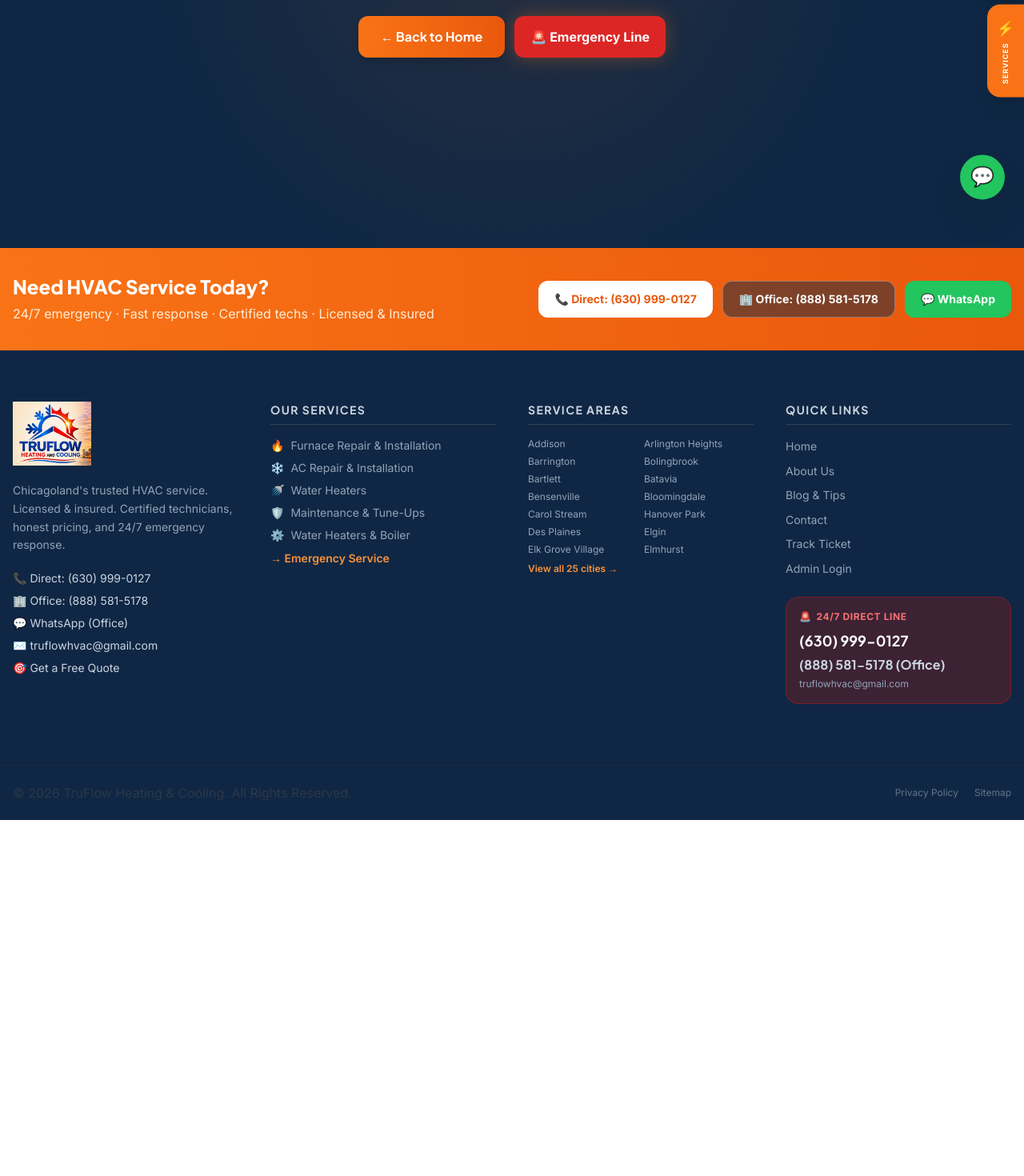
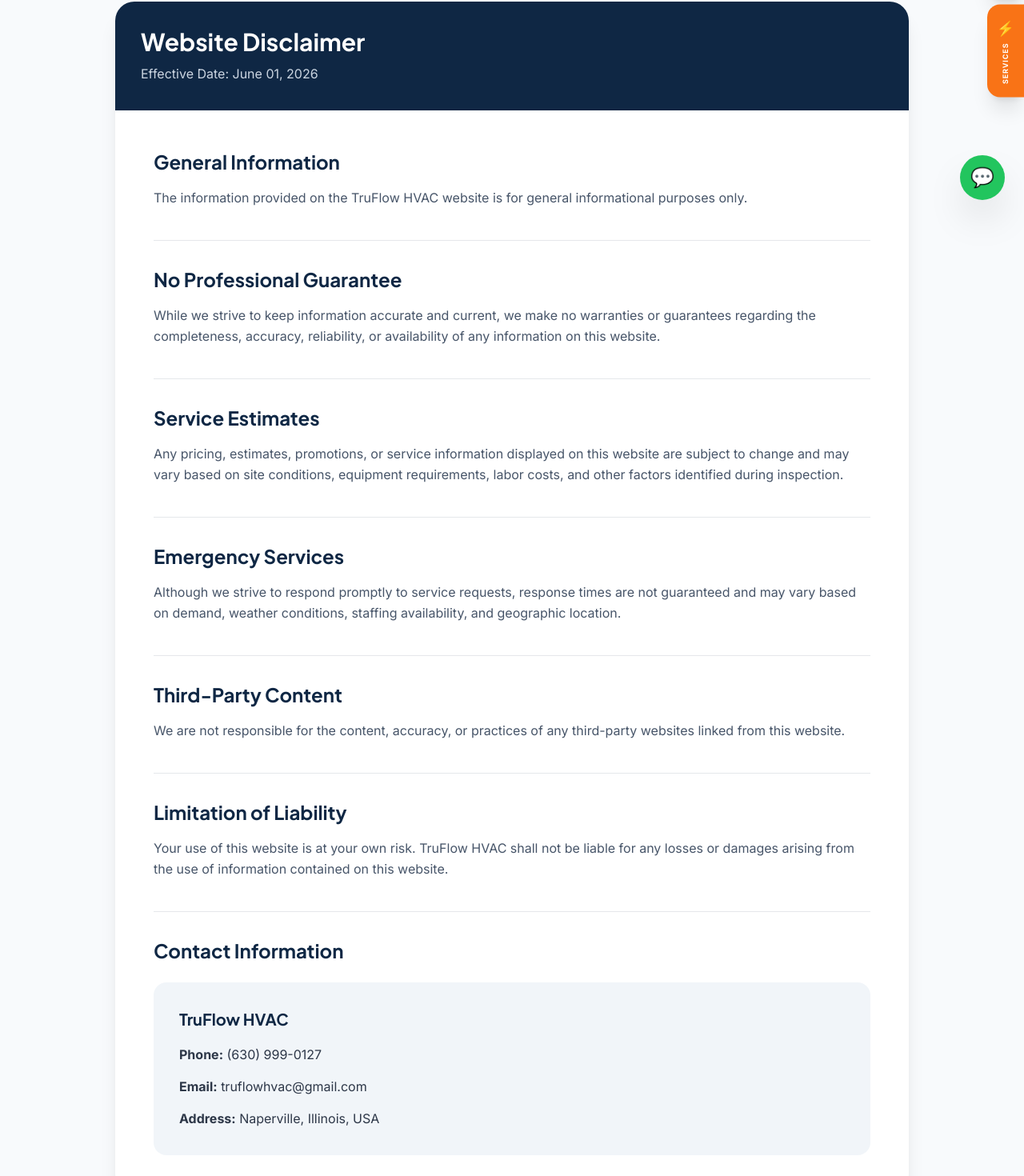
Before and after one commit to Muzammil4373/TrueFlowHVAC-Frontend, a Next.js app: page /privacy in a window 1280 px wide. Before the commit this address had no page. Shown: the part 526-1996 px from the top of the page at 80% size. Before the commit the page ends 1551 px from the top, so only its background shows below. Built offline with nearby package versions, Linux system fonts and the light colour scheme.

Commit message:
privcey policey updated

```diff
--- a/pages/admin/login.js
+++ b/pages/admin/login.js
@@ -12,7 +12,7 @@
 
   useEffect(() => {
     if (typeof window !== 'undefined' && localStorage.getItem('truflow_token')) {
-      router.replace('/admin');
+      router.replace('/admin/login');
     }
   }, []);
 
@@ -24,7 +24,7 @@
       localStorage.setItem('truflow_token', res.data.token);
       localStorage.setItem('truflow_admin', JSON.stringify(res.data.admin));
       toast.success('Login successful!');
-      router.push('/admin');
+      router.push('/admin/track-ticket');
     } catch (err) {
       toast.error(err.response?.data?.message || 'Invalid credentials.');
     } finally {
--- /dev/null
+++ b/pages/privacy.js
@@ -0,0 +1,146 @@
+import Layout from "../components/layout/Layout";
+
+export default function Disclaimer() {
+  return (
+    <Layout
+      title="Website Disclaimer"
+      description="Website Disclaimer for TruFlow HVAC."
+      canonical="/disclaimer"
+    >
+      {/* Hero */}
+      <section className="pt-40 pb-20 bg-gradient-to-br from-brand-950 via-slate-900 to-slate-800 text-white">
+        <div className="max-w-7xl mx-auto px-4 text-center">
+          <span className="inline-block px-4 py-2 rounded-full bg-orange-500/20 text-orange-400 text-sm font-semibold mb-6">
+            Legal Information
+          </span>
+
+          <h1 className="text-5xl md:text-6xl font-extrabold mb-6">
+            Website Disclaimer
+          </h1>
+
+          <p className="max-w-3xl mx-auto text-lg text-slate-300">
+            Please review the following disclaimer regarding the use of our
+            website and services.
+          </p>
+        </div>
+      </section>
+
+      {/* Content */}
+      <section className="py-20 bg-slate-50">
+        <div className="max-w-5xl mx-auto px-4">
+          <div className="bg-white rounded-3xl shadow-xl overflow-hidden">
+
+            {/* Header */}
+            <div className="bg-brand-950 px-8 py-8 text-white">
+              <h2 className="text-3xl font-bold">
+                Website Disclaimer
+              </h2>
+              <p className="mt-2 text-slate-300">
+                Effective Date: June 01, 2026
+              </p>
+            </div>
+
+            {/* Body */}
+            <div className="p-8 md:p-12 space-y-10">
+
+              <div>
+                <h3 className="text-2xl font-bold text-brand-950 mb-4">
+                  General Information
+                </h3>
+                <p className="text-slate-600 leading-relaxed">
+                  The information provided on the TruFlow HVAC website is for
+                  general informational purposes only.
+                </p>
+              </div>
+
+              <div className="border-t pt-8">
+                <h3 className="text-2xl font-bold text-brand-950 mb-4">
+                  No Professional Guarantee
+                </h3>
+                <p className="text-slate-600 leading-relaxed">
+                  While we strive to keep information accurate and current, we
+                  make no warranties or guarantees regarding the completeness,
+                  accuracy, reliability, or availability of any information on
+                  this website.
+                </p>
+              </div>
+
+              <div className="border-t pt-8">
+                <h3 className="text-2xl font-bold text-brand-950 mb-4">
+                  Service Estimates
+                </h3>
+                <p className="text-slate-600 leading-relaxed">
+                  Any pricing, estimates, promotions, or service information
+                  displayed on this website are subject to change and may vary
+                  based on site conditions, equipment requirements, labor costs,
+                  and other factors identified during inspection.
+                </p>
+              </div>
+
+              <div className="border-t pt-8">
+                <h3 className="text-2xl font-bold text-brand-950 mb-4">
+                  Emergency Services
+                </h3>
+                <p className="text-slate-600 leading-relaxed">
+                  Although we strive to respond promptly to service requests,
+                  response times are not guaranteed and may vary based on
+                  demand, weather conditions, staffing availability, and
+                  geographic location.
+                </p>
+              </div>
+
+              <div className="border-t pt-8">
+                <h3 className="text-2xl font-bold text-brand-950 mb-4">
+                  Third-Party Content
+                </h3>
+                <p className="text-slate-600 leading-relaxed">
+                  We are not responsible for the content, accuracy, or practices
+                  of any third-party websites linked from this website.
+                </p>
+              </div>
+
+              <div className="border-t pt-8">
+                <h3 className="text-2xl font-bold text-brand-950 mb-4">
+                  Limitation of Liability
+                </h3>
+                <p className="text-slate-600 leading-relaxed">
+                  Your use of this website is at your own risk. TruFlow HVAC
+                  shall not be liable for any losses or damages arising from the
+                  use of information contained on this website.
+                </p>
+              </div>
+
+              {/* Contact Card */}
+              <div className="border-t pt-8">
+                <h3 className="text-2xl font-bold text-brand-950 mb-6">
+                  Contact Information
+                </h3>
+
+                <div className="bg-slate-100 rounded-2xl p-8">
+                  <h4 className="font-bold text-xl text-brand-950 mb-4">
+                    TruFlow HVAC
+                  </h4>
+
+                  <div className="space-y-3 text-slate-600">
+                    <p>
+                      <strong>Phone:</strong> (630) 999-0127
+                    </p>
+
+                    <p>
+                      <strong>Email:</strong> truflowhvac@gmail.com
+                    </p>
+
+                    <p>
+                      <strong>Address:</strong> Naperville, Illinois, USA
+                    </p>
+                  </div>
+                </div>
+              </div>
+
+            </div>
+          </div>
+        </div>
+      </section>
+    </Layout>
+  );
+}
```
Also changed, not shown: 1 other file (tests, documents, lock files or other folders).
